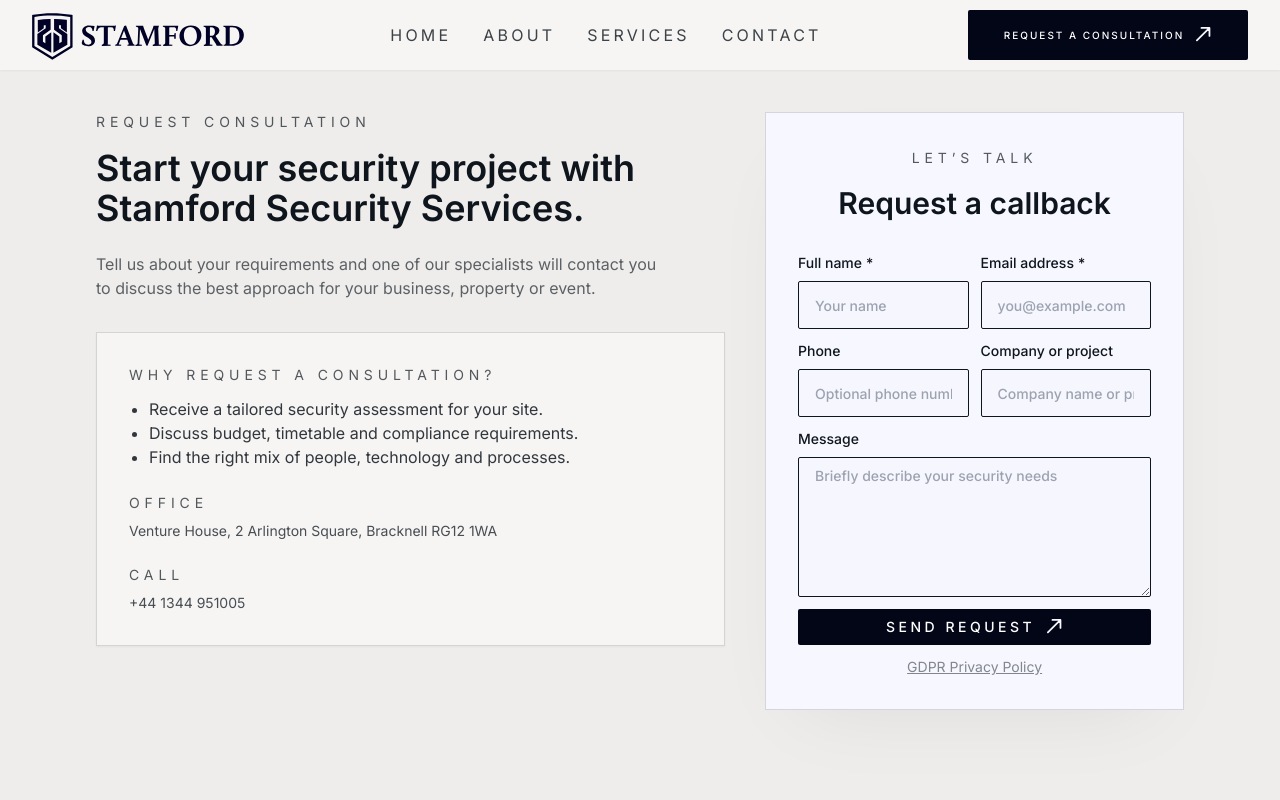
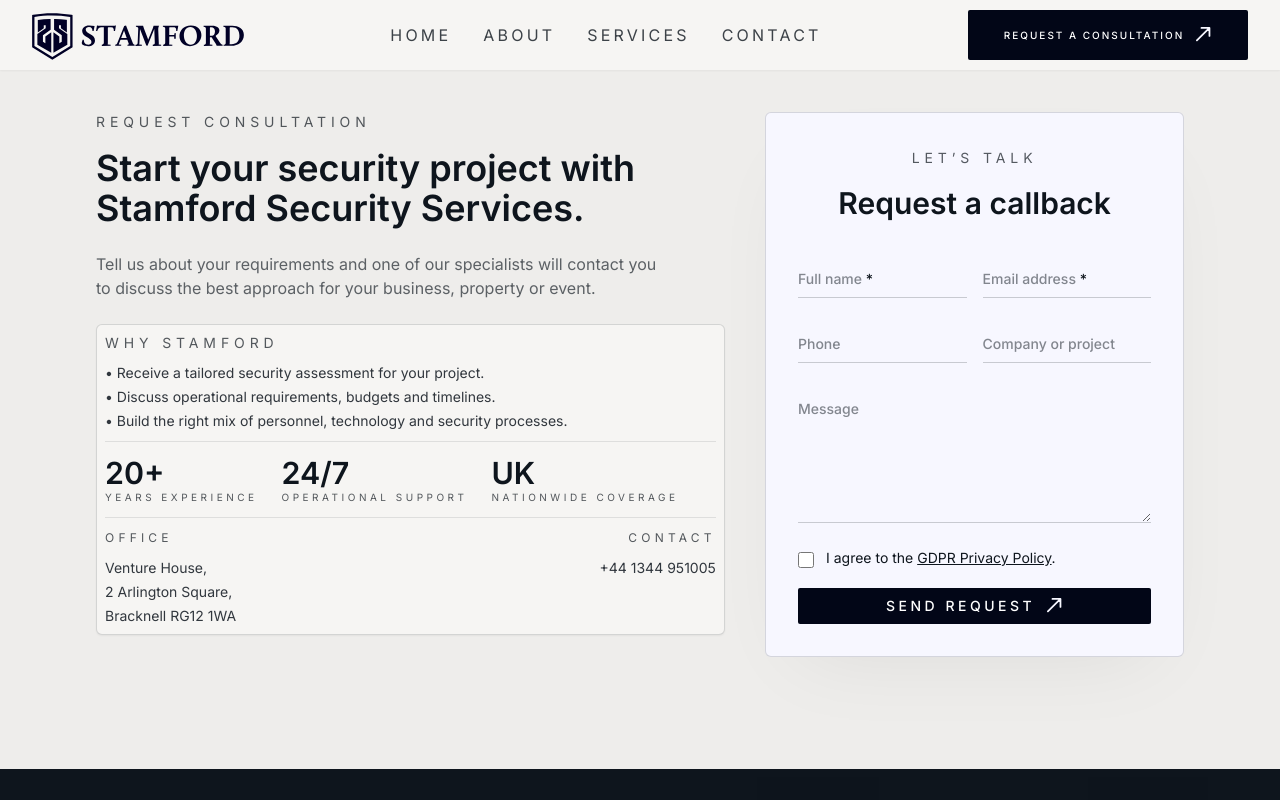
Before and after one commit to RahaAndiyskiy/stamford_security, a Next.js app: page /request in a window 1280 px wide. Shown: the top 800 px of the page. Built offline with nearby package versions, Linux system fonts and the light colour scheme.

Commit message:
Refine request page layout and contact alignment

```diff
--- a/app/request/page.tsx
+++ b/app/request/page.tsx
@@ -19,7 +19,7 @@
 
         <main className="mx-auto w-full max-w-6xl px-6 py-28 sm:px-8">
           <div className="grid gap-10 lg:grid-cols-[1.2fr_0.8fr] items-start">
-            <div className="space-y-8">
+            <div className="space-y-6">
               <div className="max-w-2xl">
                 <p className="mb-4 text-sm uppercase tracking-[0.35em] text-[#0E151D]/70">
                   Request Consultation
@@ -32,85 +32,132 @@
                 </p>
               </div>
 
-              <div className="grid gap-6 rounded-none border border-[#0E151D]/15 bg-[#F6F5F3] p-8 text-[#0E151D] shadow-sm shadow-black/5">
-                <div className="grid gap-3">
-                  <span className="text-sm uppercase tracking-[0.35em] text-[#0E151D]/70">Why request a consultation?</span>
-                  <ul className="list-disc  pl-5 text-[#0E151D]/85">
-                    <li>Receive a tailored security assessment for your site.</li>
-                    <li>Discuss budget, timetable and compliance requirements.</li>
-                    <li>Find the right mix of people, technology and processes.</li>
-                  </ul>
+              <div className="rounded-md grid gap-3 border border-[#0E151D]/15 bg-[#F6F5F3] p-2 text-[#0E151D] shadow-sm shadow-black/5">
+                <div className="space-y-3">
+                  <p className="text-sm uppercase tracking-[0.35em] text-[#0E151D]/70">WHY STAMFORD</p>
+                  <div className="space-y-2 text-[#0E151D]/85 text-sm leading-4">
+                    <p>• Receive a tailored security assessment for your project.</p>
+                    <p>• Discuss operational requirements, budgets and timelines.</p>
+                    <p>• Build the right mix of personnel, technology and security processes.</p>
+                  </div>
                 </div>
-                <div className="grid gap-2 text-sm text-[#0E151D]/75">
-                  <p className="uppercase tracking-[0.35em] text-[#0E151D]/70">Office</p>
-                  <p>Venture House, 2 Arlington Square, Bracknell RG12 1WA</p>
-                  <p className="mt-4 uppercase tracking-[0.35em] text-[#0E151D]/70">Call</p>
-                  <p>+44 1344 951005</p>
+
+                <div className="flex flex-wrap items-end gap-6 border-t border-[#0E151D]/10 pt-4 text-[#0E151D]">
+                  <div className="grid gap-0.5 min-w-[84px]">
+                    <span className="text-[1.9rem] font-semibold leading-none">20+</span>
+                    <span className="uppercase tracking-[0.35em] text-[#0E151D]/70 text-[10px]">YEARS EXPERIENCE</span>
+                  </div>
+                  <div className="grid gap-0.5 min-w-[72px]">
+                    <span className="text-[1.9rem] font-semibold leading-none">24/7</span>
+                    <span className="uppercase tracking-[0.35em] text-[#0E151D]/70 text-[10px]">OPERATIONAL SUPPORT</span>
+                  </div>
+                  <div className="grid gap-0.5 min-w-[40px]">
+                    <span className="text-[1.9rem] font-semibold leading-none">UK</span>
+                    <span className="uppercase tracking-[0.35em] text-[#0E151D]/70 text-[10px]">NATIONWIDE COVERAGE</span>
+                  </div>
+                </div>
+
+                <div className="border-t border-[#0E151D]/10 pt-3 text-sm leading-5 text-[#0E151D]/85">
+                  <div className="flex flex-wrap justify-between gap-8">
+                    <div className="min-w-[45%]">
+                      <p className="uppercase tracking-[0.35em] text-[#0E151D]/70 text-xs">OFFICE</p>
+                      <div className="mt-3 grid gap-1 text-sm text-[#0E151D]/85">
+                        <p>Venture House,</p>
+                        <p>2 Arlington Square,</p>
+                        <p>Bracknell RG12 1WA</p>
+                      </div>
+                    </div>
+                    <div className="min-w-[45%] text-right">
+                      <p className="uppercase tracking-[0.35em] text-[#0E151D]/70 text-xs">CONTACT</p>
+                      <p className="mt-3 text-sm text-[#0E151D]/85">+44 1344 951005</p>
+                    </div>
+                  </div>
                 </div>
               </div>
             </div>
 
-            <div className="rounded-none border border-[#0E151D]/15 bg-[#F7F7FF] p-8 shadow-[0_30px_80px_-35px_rgba(14,21,29,0.08)] transition duration-700 ease-out will-change-transform focus-within:shadow-[0_35px_110px_-25px_rgba(14,21,29,1)] focus-within:animate-form-sway">
+            <div className="rounded-md border border-[#0E151D]/15 bg-[#F7F7FF] p-8 shadow-[0_30px_80px_-35px_rgba(14,21,29,0.08)] transition duration-700 ease-out will-change-transform focus-within:shadow-[0_35px_110px_-25px_rgba(14,21,29,1)] focus-within:animate-form-sway">
               <div className="mb-8 text-center">
                 <span className="text-sm uppercase tracking-[0.35em] text-[#0E151D]/70">Let’s talk</span>
                 <h2 className="mt-4 text-3xl font-semibold text-[#0E151D]">Request a callback</h2>
               </div>
 
-              <form className="space-y-3 text-[#0E151D]">
-                <div className="grid gap-3 sm:grid-cols-2">
-                  <label className="flex flex-col gap-2 text-sm font-medium">
-                    <span className="inline-flex items-center gap-1">
-                      Full name
-                      <span className="text-[#0E151D]">*</span>
-                    </span>
+              <form className="space-y-5 text-[#0E151D]">
+                <div className="grid gap-4 sm:grid-cols-2">
+                  <label className="relative block text-sm font-medium input-underline">
                     <input
                       type="text"
                       name="name"
-                      placeholder="Your name"
-                      className="h-12 w-full rounded-sm border-[1px] border-[#0E151D] bg-[#F7F7FF]/80 px-4 text-sm text-[#0E151D] outline-none transition focus:border-[#0E151D] focus:ring-2 focus:ring-[#0E151D]/10"
+                      placeholder=" "
+                      required
+                      className="peer w-full border-b border-[#0E151D]/20 bg-transparent px-0 pb-1 pt-5 text-sm text-[#0E151D] outline-none transition-colors duration-200 ease-out focus:border-[#0E151D]/20 focus:ring-0"
                     />
+                    <span className="pointer-events-none absolute left-0 top-0 text-sm text-[#0E151D]/50 transition-all duration-200 ease-out peer-placeholder-shown:top-4 peer-placeholder-shown:text-sm peer-focus:top-0 peer-focus:text-xs peer-focus:text-[#0E151D]">
+                      Full name <span className="text-[#0E151D]">*</span>
+                    </span>
                   </label>
-                  <label className="flex flex-col gap-2 text-sm font-medium">
-                    <span className="inline-flex items-center gap-1">
-                      Email address
-                      <span className="text-[#0E151D]">*</span>
-                    </span>
+                  <label className="relative block text-sm font-medium input-underline">
                     <input
                       type="email"
                       name="email"
-                      placeholder="you@example.com"
-                      className="h-12 w-full rounded-sm border-[1px] border-[#0E151D] bg-[#F7F7FF]/80 px-4 text-sm text-[#0E151D] outline-none transition focus:border-[#0E151D] focus:ring-2 focus:ring-[#0E151D]/10"
+                      placeholder=" "
+                      required
+                      className="peer w-full border-b border-[#0E151D]/20 bg-transparent px-0 pb-1 pt-5 text-sm text-[#0E151D] outline-none transition-colors duration-200 ease-out focus:border-[#0E151D]/20 focus:ring-0"
                     />
+                    <span className="pointer-events-none absolute left-0 top-0 text-sm text-[#0E151D]/50 transition-all duration-200 ease-out peer-placeholder-shown:top-4 peer-placeholder-shown:text-sm peer-focus:top-0 peer-focus:text-xs peer-focus:text-[#0E151D]">
+                      Email address <span className="text-[#0E151D]">*</span>
+                    </span>
                   </label>
                 </div>
-                <div className="grid gap-3 sm:grid-cols-2">
-                  <label className="flex flex-col gap-2 text-sm font-medium">
-                    Phone
+                <div className="grid gap-4 sm:grid-cols-2">
+                  <label className="relative block text-sm font-medium input-underline">
                     <input
                       type="tel"
                       name="phone"
-                      placeholder="Optional phone number"
-                      className="h-12 w-full rounded-sm border-[1px] border-[#0E151D] bg-[#F7F7FF]/80 px-4 text-sm text-[#0E151D] outline-none transition focus:border-[#0E151D] focus:ring-2 focus:ring-[#0E151D]/10"
+                      placeholder=" "
+                      className="peer w-full border-b border-[#0E151D]/20 bg-transparent px-0 pb-1 pt-5 text-sm text-[#0E151D] outline-none transition-colors duration-200 ease-out focus:border-[#0E151D]/20 focus:ring-0"
                     />
+                    <span className="pointer-events-none absolute left-0 top-0 text-sm text-[#0E151D]/50 transition-all duration-200 ease-out peer-placeholder-shown:top-4 peer-placeholder-shown:text-sm peer-focus:top-0 peer-focus:text-xs peer-focus:text-[#0E151D]">
+                      Phone
+                    </span>
                   </label>
-                  <label className="flex flex-col gap-2 text-sm font-medium">
-                    Company or project
+                  <label className="relative block text-sm font-medium input-underline">
                     <input
                       type="text"
                       name="company"
-                      placeholder="Company name or project"
-                      className="h-12 w-full rounded-sm border-[1px] border-[#0E151D] bg-[#F7F7FF]/80 px-4 text-sm text-[#0E151D] outline-none transition focus:border-[#0E151D] focus:ring-2 focus:ring-[#0E151D]/10"
+                      placeholder=" "
+                      className="peer w-full border-b border-[#0E151D]/20 bg-transparent px-0 pb-1 pt-5 text-sm text-[#0E151D] outline-none transition-colors duration-200 ease-out focus:border-[#0E151D]/20 focus:ring-0"
                     />
+                    <span className="pointer-events-none absolute left-0 top-0 text-sm text-[#0E151D]/50 transition-all duration-200 ease-out peer-placeholder-shown:top-4 peer-placeholder-shown:text-sm peer-focus:top-0 peer-focus:text-xs peer-focus:text-[#0E151D]">
+                      Company or project
+                    </span>
                   </label>
                 </div>
-                <label className="flex flex-col gap-2 text-sm font-medium">
-                  Message
+                <label className="relative block text-sm font-medium input-underline">
                   <textarea
                     name="message"
                     rows={5}
-                    placeholder="Briefly describe your security needs"
-                    className="min-h-[140px] w-full rounded-sm border-[1px] border-[#0E151D] bg-[#F7F7FF]/80 px-4 py-2 text-sm text-[#0E151D] outline-none transition focus:border-[#0E151D] focus:ring-2 focus:ring-[#0E151D]/10"
+                    placeholder=" "
+                    className="peer min-h-[140px] w-full border-b border-[#0E151D]/20 bg-transparent px-0 pb-1 pt-5 text-sm text-[#0E151D] outline-none transition-colors duration-200 ease-out focus:border-[#0E151D]/20 focus:ring-0"
                   />
+                  <span className="pointer-events-none absolute left-0 top-0 text-sm text-[#0E151D]/50 transition-all duration-200 ease-out peer-placeholder-shown:top-4 peer-placeholder-shown:text-sm peer-focus:top-0 peer-focus:text-xs peer-focus:text-[#0E151D]">
+                    Message
+                  </span>
+                </label>
+                <label className="flex items-start gap-3 text-sm text-[#0E151D]">
+                  <input
+                    type="checkbox"
+                    name="gdpr"
+                    required
+                    className="mt-1 h-4 w-4 rounded-sm border-[#0E151D] text-[#0E151D] focus:ring-[#0E151D]"
+                  />
+                  <span className="leading-5">
+                    I agree to the{' '}
+                    <a href="/gdpr" className="underline text-[#0E151D] hover:text-[#0E151D]">
+                      GDPR Privacy Policy
+                    </a>
+                    .
+                  </span>
                 </label>
                 <Button
                   type="submit"
@@ -118,11 +165,6 @@
                 >
                   Send request
                 </Button>
-                <p className="mt-4 text-center text-sm text-[#0E151D]/50">
-                  <a href="/gdpr" className="underline hover:text-[#0E151D]">
-                    GDPR Privacy Policy
-                  </a>
-                </p>
               </form>
             </div>
           </div>
```
